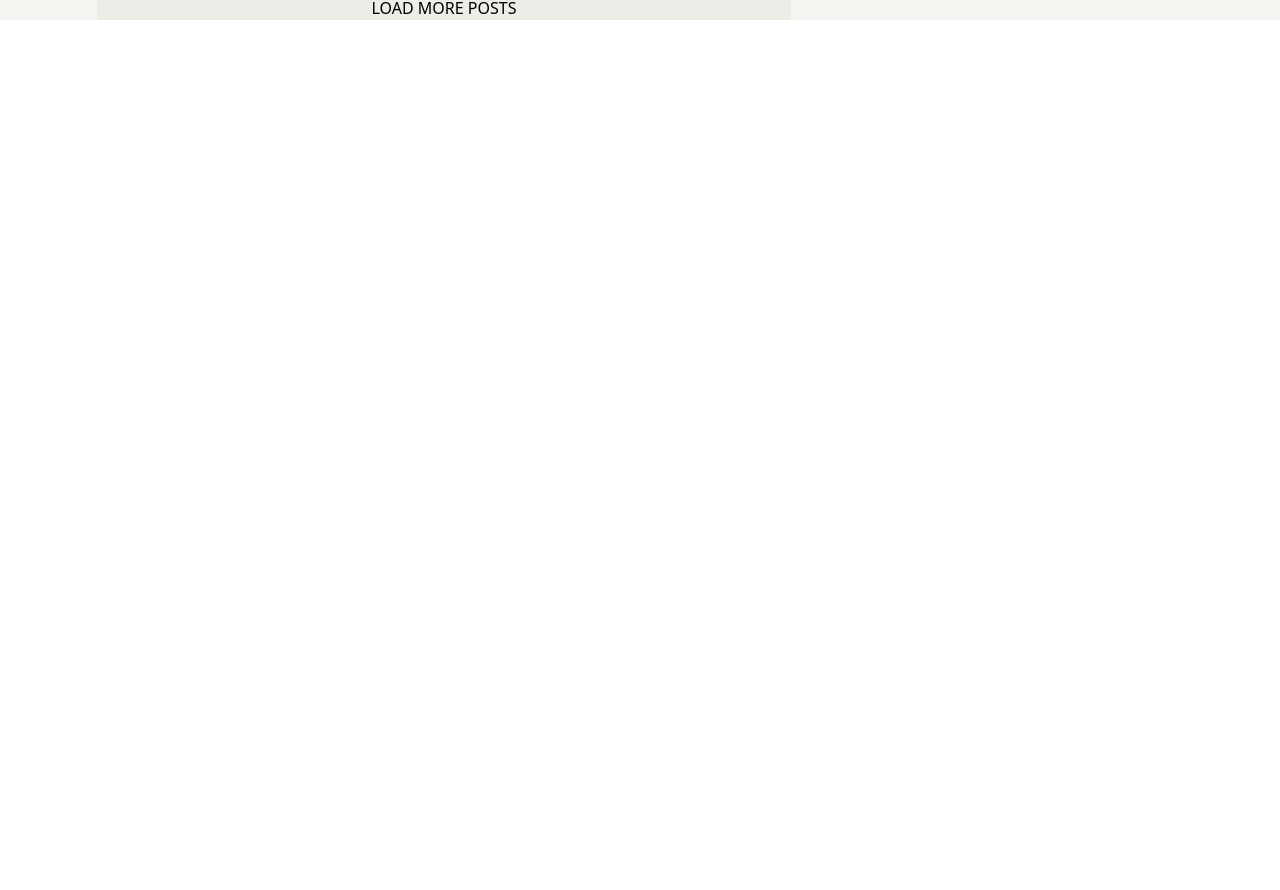
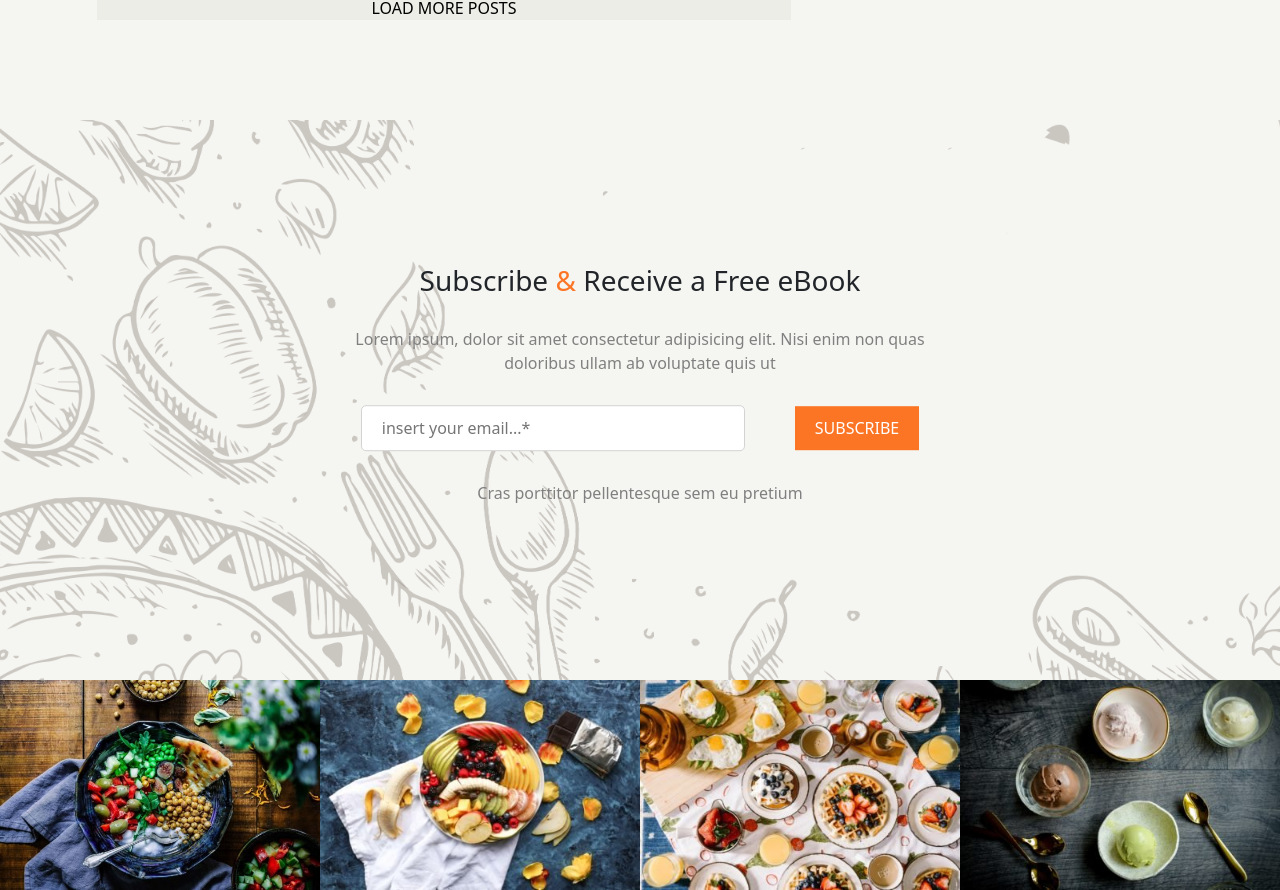
Before and after one commit to SimonCook99/proj-html-vuejs, a Vue app: page / in a window 1280 px wide. Shown: the part 5500-6390 px from the top of the page. Before the commit the page ends 5520 px from the top, so only its background shows below. Built offline with nearby package versions, Linux system fonts and the light colour scheme.

Commit message:
Sezione newsletter completata

```diff
--- /dev/null
+++ b/src/components/main/mainNewsletter.vue
@@ -0,0 +1,77 @@
+<template>
+    <section class="newsletter container-fluid">
+        <div class="subscription-form">
+
+            <h3>Subscribe <span>&</span> Receive a Free eBook</h3>
+            <p>Lorem ipsum, dolor sit amet consectetur adipisicing elit. Nisi enim non quas doloribus ullam ab voluptate quis ut</p>
+
+            <input type="text" placeholder="insert your email...*">
+            <button>Subscribe</button>
+
+            <p>Cras porttitor pellentesque sem eu pretium</p>
+
+        </div>
+
+        <img src="../../assets/img/Yogurt-Nan-600x395.jpg">
+        <img src="../../assets/img/Mixed-fruits-400x263.jpg">
+        <img src="../../assets/img/r-rachel-park-366508-unsplash-min-400x263.jpg">
+        <img src="../../assets/img/r-michelle-tsang-500721-unsplash-min-400x263.jpg">
+    </section>
+</template>
+
+<script>
+    export default {
+        name: "mainNewsletter"
+    }
+</script>
+
+<style scoped lang="scss">
+
+    @import "../SCSS/general.scss";
+
+    section{
+        background-image: url("../../assets/img/subscribe-sec-bg.png");
+        height: 70vh;
+        background-size: cover;
+        position: relative;
+        margin-top: 100px;
+
+        .subscription-form{
+            position: absolute;
+            top: 50%;
+            left: 50%;
+            transform: translate(-50%, -50%);
+            text-align: center;
+
+            h3{
+                margin-bottom: 20px;
+            }
+
+            p{
+                margin: 30px 0px;
+            }
+
+            span{
+                color: $buttonColor;
+            }
+
+            button{
+                padding: 10px 20px;
+            }
+
+            input{
+                width: 60%;
+                padding: 10px 20px;
+                border: 1px solid lightgrey;
+                border-radius: 5px;
+                margin-right: 50px;
+            }
+        }
+
+        img{
+            width: 25%;
+            position: relative;
+            top: 100%;
+        }
+    }
+</style>
--- a/src/components/myMain.vue
+++ b/src/components/myMain.vue
@@ -10,6 +10,10 @@
             <mainSocialBlog :cardsList="socialBlogCards"/>
 
         </div>
+
+        <mainNewsletter />
+
+
     </main>
 </template>
 
@@ -18,6 +22,8 @@
     import mainRecipes from "./main/mainRecipes.vue"
     import mainCookCollection from "./main/mainCookCollection.vue"
     import mainSocialBlog from "./main/mainSocialBlog.vue"
+    import mainNewsletter from "./main/mainNewsletter.vue"
+
 
 
 
@@ -27,7 +33,8 @@
             mainJournal,
             mainRecipes,
             mainCookCollection,
-            mainSocialBlog
+            mainSocialBlog,
+            mainNewsletter
         },
         data(){
             return{
```
Also changed, not shown: src/components/main/mainSocialBlog.vue (+0 -11 lines).
